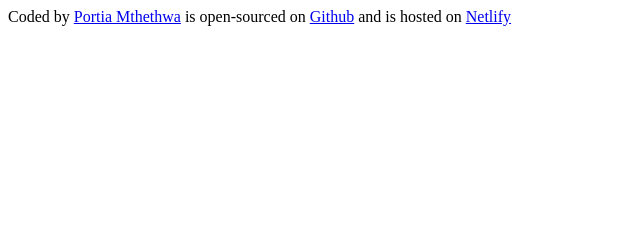
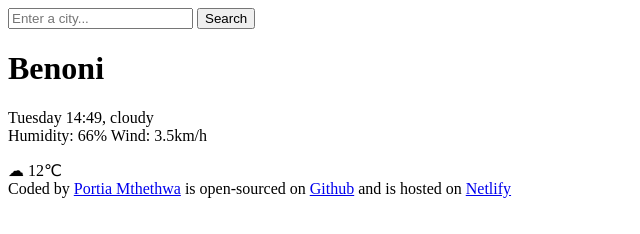
Before and after one commit to Portia165/clima, a plain HTML site: page index.html in a window 1280 px wide. Shown: the whole page, without its empty margins (0-640 px from the left). Drawn offline with Linux system fonts and the light colour scheme.

Commit message:
Added html content

```diff
--- a/index.html
+++ b/index.html
@@ -6,6 +6,21 @@
     <title>Clima App</title>
   </head>
   <body>
+    <header>
+      <input type="search" placeholder="Enter a city..." required />
+      <input type="submit" value="Search" />
+    </header>
+    <main>
+      <h1>Benoni</h1>
+      <div>
+        <p>
+          Tuesday 14:49, cloudy
+          <br />
+          Humidity: 66% Wind: 3.5km/h
+        </p>
+      </div>
+      <div>☁ 12℃</div>
+    </main>
     <footer>
       Coded by
       <a href="https://github.com/Portia165" target="_blank">Portia Mthethwa</a>
```
